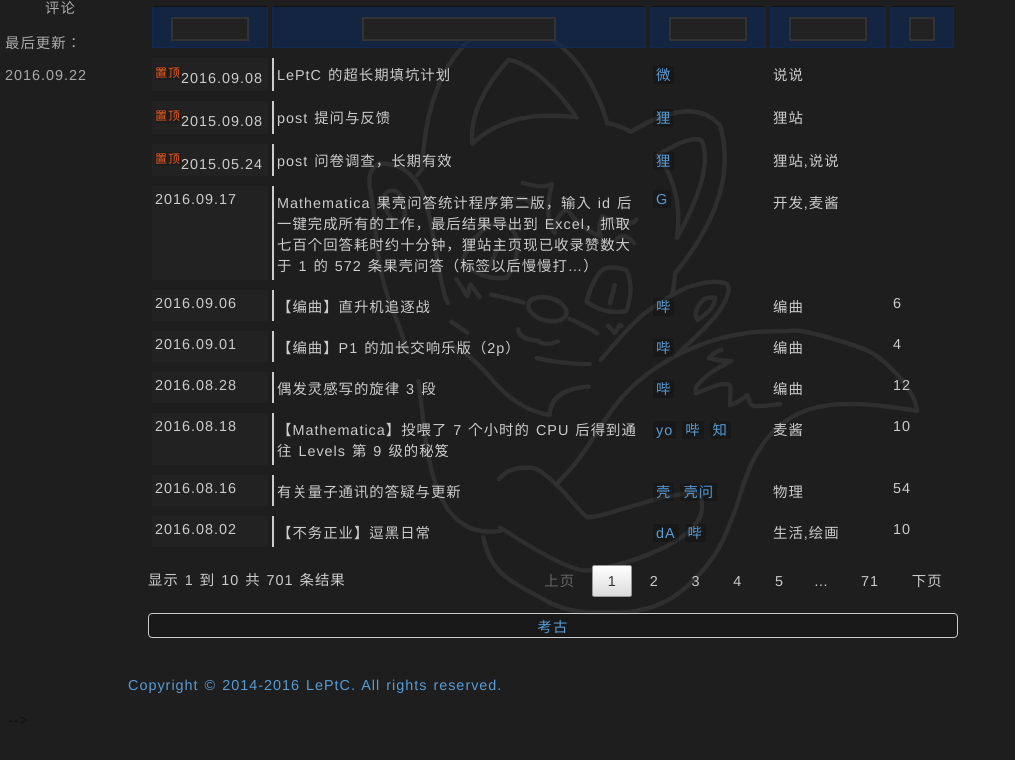
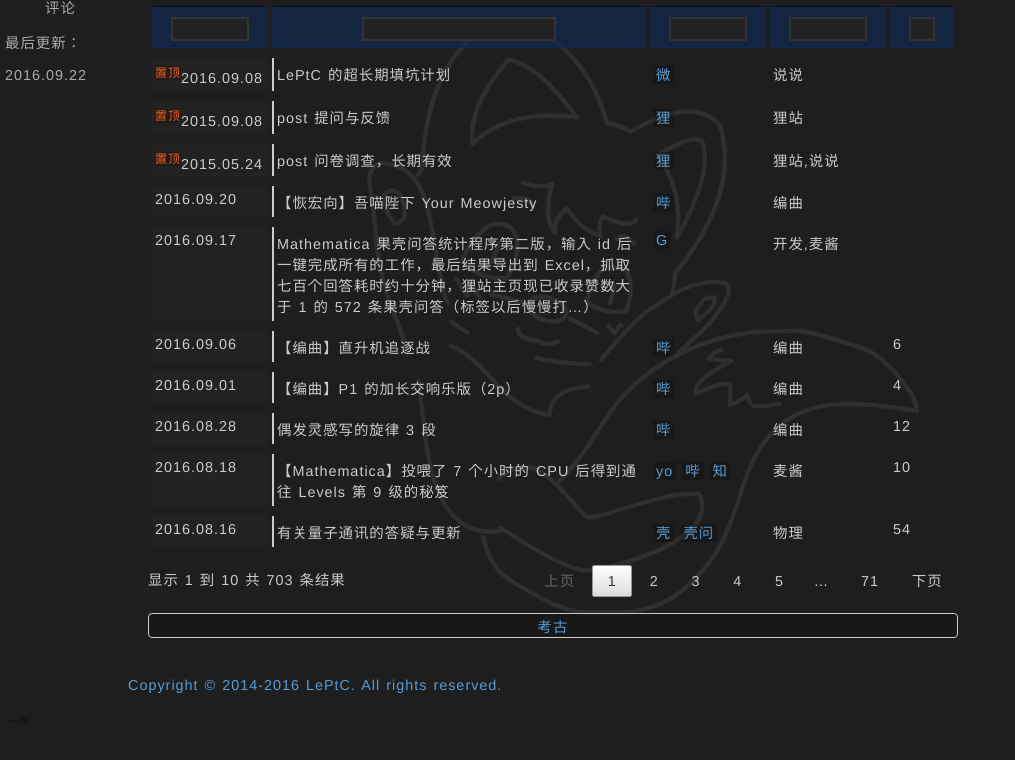
Before and after one commit to LePtC/LePtC.github.io, a Jekyll site: the page built from index.html, in a window 1280 px wide, cut to the strip 140-900 px from the top of the page. Shown: the whole strip, without its empty margins (0-1015 px from the left). Built offline with Jekyll 4.4.1, drawn with Linux system fonts in a browser that asks for light colours; Markdown is read by kramdown in place of the engine named in the settings; comment, search, counter and statistics services are not loaded.

Commit message:
Your Meowjesty

```diff
--- a/index.html
+++ b/index.html
@@ -257,6 +257,11 @@
 
 <tbody>
 
+<tr><td>2016.09.20</td>
+  <td>【恢宏向】吾喵陛下 Your Meowjesty</td>
+<td><a href="http://www.bilibili.com/video/av6354741">哔</a></td>
+<td>编曲</td><td></td></tr>
+
 <tr><td>2016.09.17</td>
   <td>Mathematica 果壳问答统计程序第二版，输入 id 后一键完成所有的工作，最后结果导出到 Excel，抓取七百个回答耗时约十分钟，狸站主页现已收录赞数大于 1 的 572 条果壳问答（标签以后慢慢打…）</td>
 <td><a href="https://github.com/LePtC/MaticaGuokr/tree/master/201609">G</a></td>
```
Also changed, not shown: other parts of index.html (+6 -1 lines).
